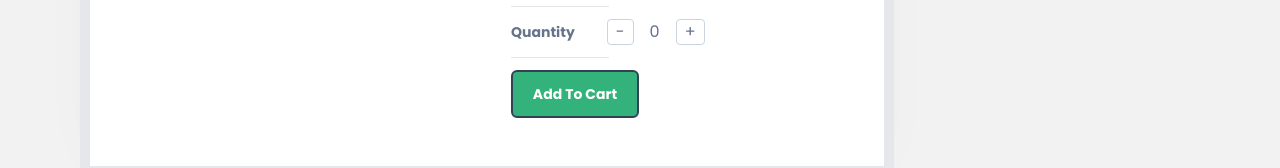
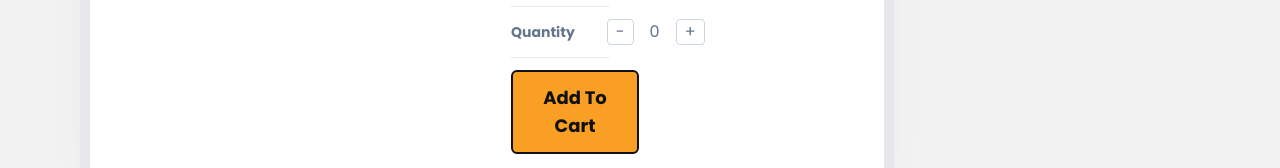
Before and after one commit to okoid721/Phone_Eccomerce, a Next.js app in the folder phone-eccomerce/: page /product/1 in a window 1280 px wide. Shown: the part 784-952 px from the top of the page. Built offline with nearby package versions, Linux system fonts and the light colour scheme; a web font is replaced by a local one.

Commit message:
eccomerce

```diff
--- a/phone-eccomerce/app/components/Button.tsx
+++ b/phone-eccomerce/app/components/Button.tsx
@@ -1,7 +1,8 @@
 'use client';
+
+import { Icon } from '@mui/material';
 import React from 'react';
 import { IconType } from 'react-icons';
-import { Icon } from '@mui/material';
 
 interface ButtonProps {
   label: string;
@@ -26,19 +27,19 @@ const Button: React.FC<ButtonProps> = ({
     <button
       onClick={onClick}
       disabled={disabled}
-      className={` disabled:opacity-70 disabled:cursor-not-allowed rounded-md hover:opacity-80 transition w-full border-slate-700 flex items-center justify-center gap-2 ${
-        outline ? 'bg-white' : 'bg-[#33b27b]'
-      } ${outline ? 'text-slate-700' : 'text-white'} ${
-        small ? 'text-sm font-light' : 'text-md font-semibold'
-      } ${small ? 'py-1 px-2 border-[1px] ' : 'py-3 px-4 border-2 '}
-      ${custom ? custom : ''} `}
+      className={`disabled:opacity-70 disabled:cursor-not-allowed rounded-md hover:opacity-80 transition w-full border-[#0f1111] flex items-center justify-center gap-2 ${
+        outline ? 'bg-white' : 'bg-[#F89F24]'
+      }
+      ${outline ? 'text-[#0f1111]' : 'text-[#0f1111]'}
+      ${small ? 'text-sm font-light' : 'text-lg font-semibold'}
+      ${small ? 'py-1 px-2 border-[1px]' : 'py-3 px-4 border-2'}
+      ${custom ? custom : ''}
+      `}
     >
       {Icon && <Icon size={24} />}
       {label}
     </button>
   );
-  {
-  }
 };
 
 export default Button;
```
